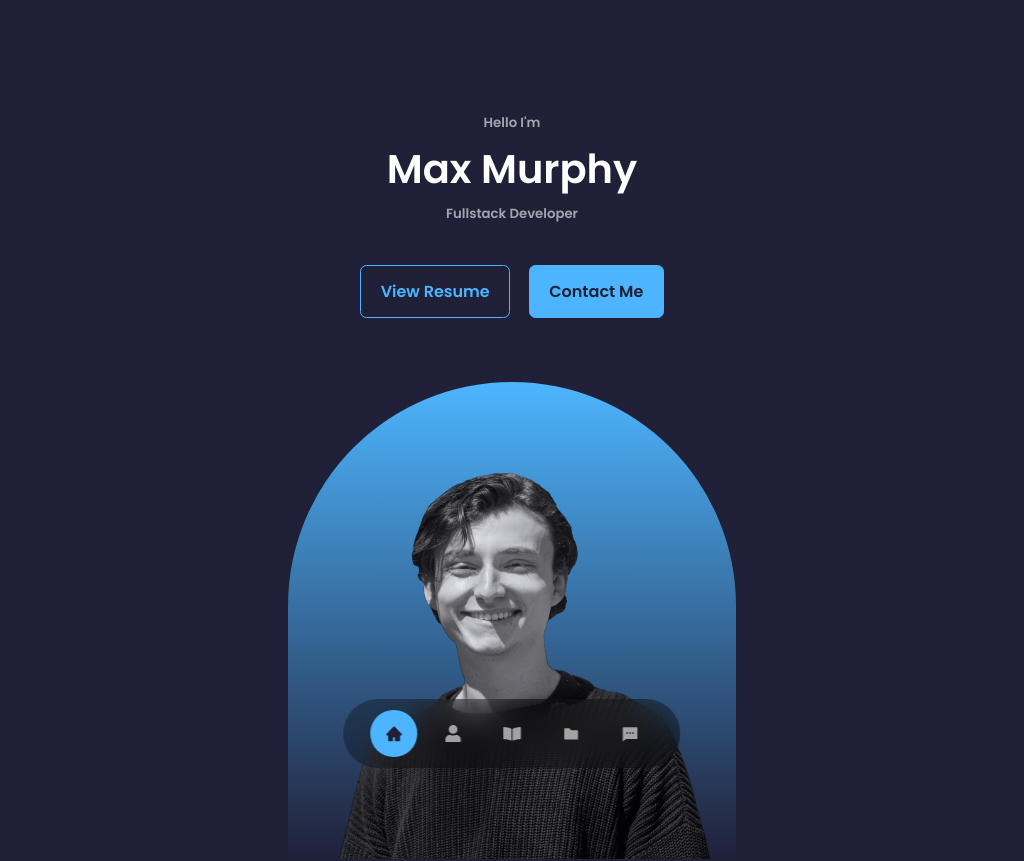
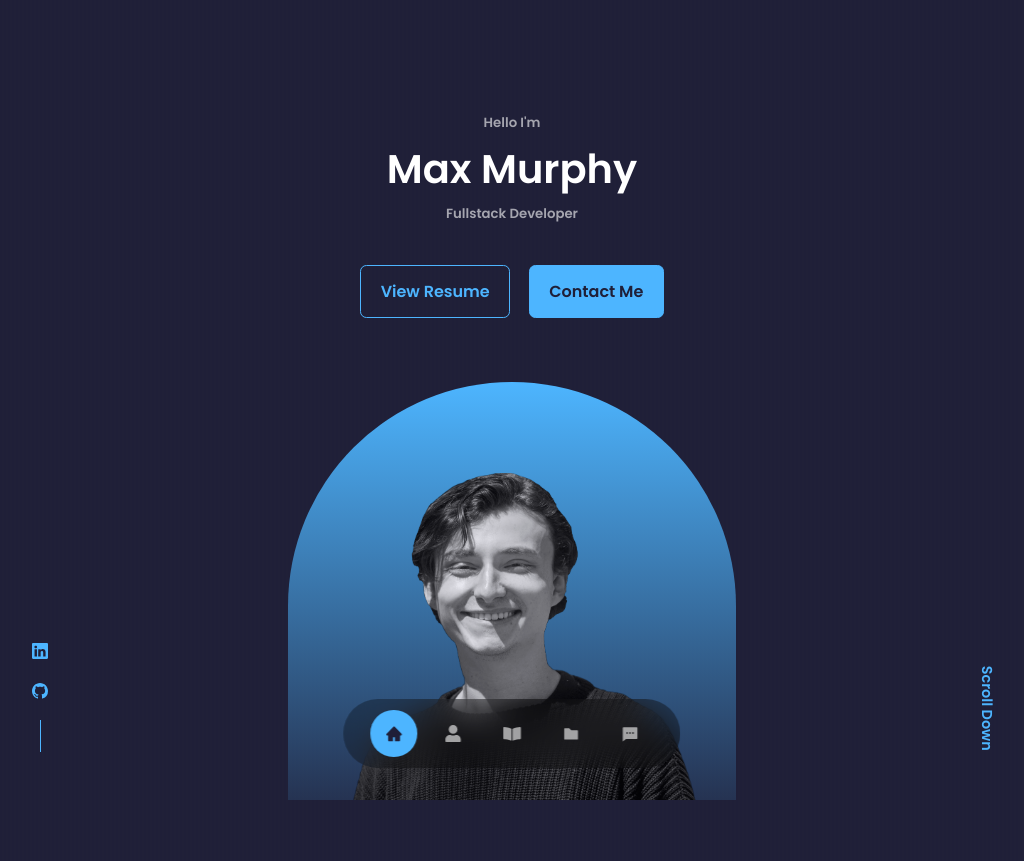
Before and after one commit to murphy-mi/personal-site, a React (Create React App) app: page / in a window 1280 px wide. Shown: the top 861 px of the page, without its empty margins (128-1152 px from the left). Built offline with nearby package versions, Linux system fonts and the light colour scheme.

Commit message:
header sizing & resume update

```diff
--- a/src/components/header/header.css
+++ b/src/components/header/header.css
@@ -65,20 +65,20 @@ header {
 
 /* MEDIA QUERIES (LARGER DEVICES) */
 @media screen and (min-width: 1024px) {
-    header {
+    .container header__container {
         height: 150vh;
     }
 }
 /* MEDIA QUERIES (MEDIUM DEVICES) */
 @media screen and (max-width: 1024px) {
-    header {
+    .container header__container {
         height: 130vh;
     }
 }
 
 /* MEDIA QUERIES (SMALL DEVICES) */
 @media screen and (max-width: 600px) {
-    header {
+    .container header__container {
         height: 100vh;
     }
 
@@ -97,7 +97,7 @@ header {
 
 /* MEDIA QUERIES (EXTRA SMALL DEVICES) */
 @media screen and (max-width: 400px) {
-    header {
+    .container header__container {
         height: 95vh;
     }
 
```
Also changed, not shown: src/components/header/Header.js (+8 -8 lines), 1 other file (tests, documents, lock files or other folders).
